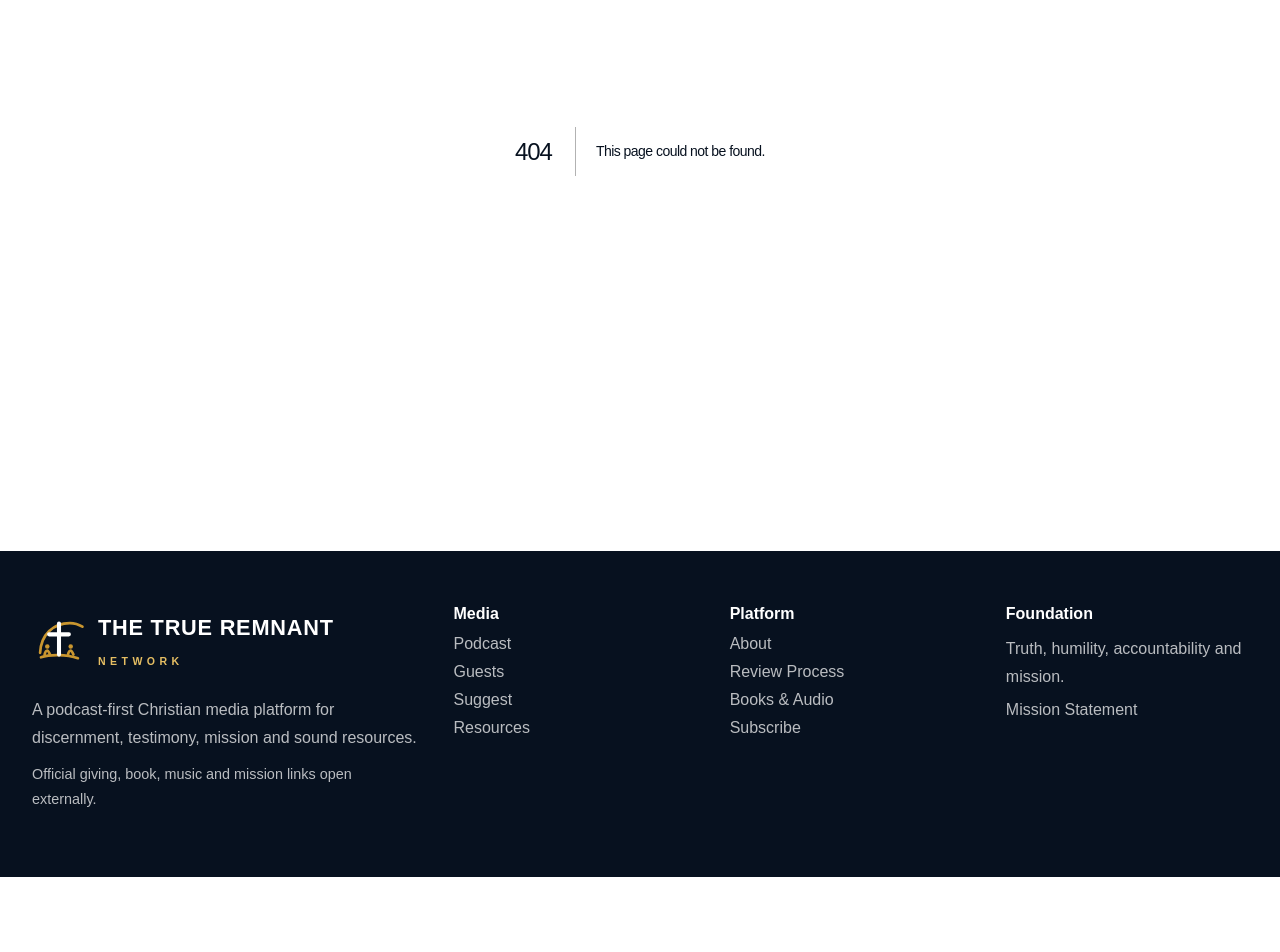
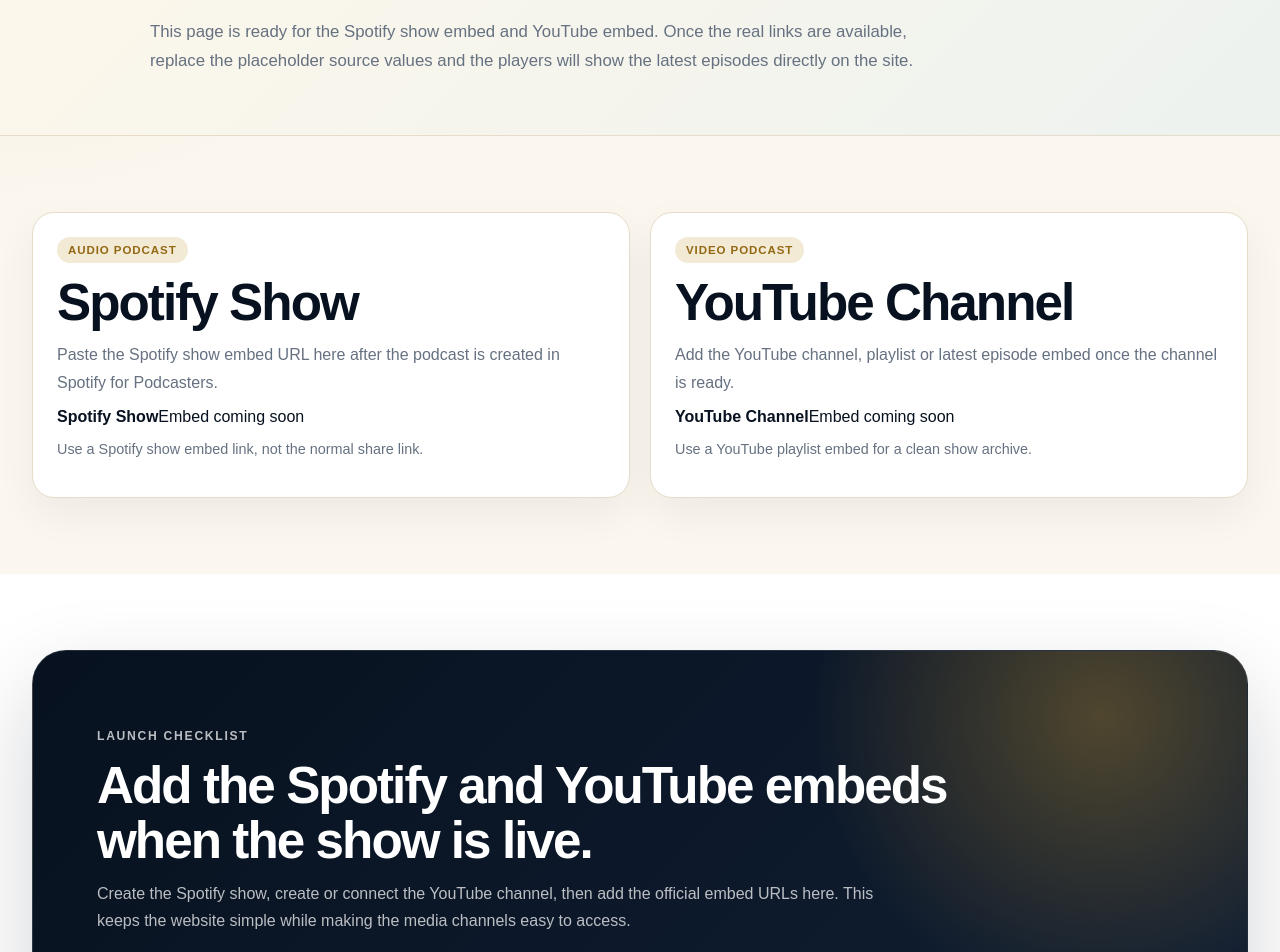
Before and after one commit to dakande85-bit/the-true-remnant-network, a Next.js app: page /social-media in a window 1280 px wide. Before the commit this address had no page. Shown: the part 320-1272 px from the top of the page. Before the commit the page ends 1197 px from the top, so only its background shows below. Built offline with nearby package versions, Linux system fonts and the light colour scheme.

Commit message:
Add social media embed page

```diff
--- /dev/null
+++ b/src/app/social-media/page.tsx
@@ -0,0 +1,76 @@
+const channels = [
+  {
+    title: "Spotify Show",
+    label: "Audio podcast",
+    description: "Paste the Spotify show embed URL here after the podcast is created in Spotify for Podcasters.",
+    embedTitle: "Spotify show embed placeholder",
+    iframeSrc: "",
+    note: "Use a Spotify show embed link, not the normal share link."
+  },
+  {
+    title: "YouTube Channel",
+    label: "Video podcast",
+    description: "Add the YouTube channel, playlist or latest episode embed once the channel is ready.",
+    embedTitle: "YouTube embed placeholder",
+    iframeSrc: "",
+    note: "Use a YouTube playlist embed for a clean show archive."
+  }
+];
+
+export default function SocialMediaPage() {
+  return (
+    <>
+      <section className="page-hero clean-page-hero">
+        <div className="container narrow-copy">
+          <p className="kicker">Social Media</p>
+          <h1>Watch, listen and follow The True Remnant.</h1>
+          <p>
+            This page is ready for the Spotify show embed and YouTube embed. Once the real links are available, replace
+            the placeholder source values and the players will show the latest episodes directly on the site.
+          </p>
+        </div>
+      </section>
+
+      <section className="section">
+        <div className="container grid grid-2">
+          {channels.map((channel) => (
+            <article className="card social-card" key={channel.title}>
+              <span className="badge">{channel.label}</span>
+              <h2>{channel.title}</h2>
+              <p>{channel.description}</p>
+              <div className="embed-shell">
+                {channel.iframeSrc ? (
+                  <iframe
+                    title={channel.embedTitle}
+                    src={channel.iframeSrc}
+                    allow="autoplay; clipboard-write; encrypted-media; fullscreen; picture-in-picture"
+                    loading="lazy"
+                  />
+                ) : (
+                  <div className="embed-placeholder">
+                    <strong>{channel.title}</strong>
+                    <span>Embed coming soon</span>
+                  </div>
+                )}
+              </div>
+              <p className="footer-note">{channel.note}</p>
+            </article>
+          ))}
+        </div>
+      </section>
+
+      <section className="section section-muted">
+        <div className="container">
+          <div className="cta-panel">
+            <p className="kicker">Launch checklist</p>
+            <h2>Add the Spotify and YouTube embeds when the show is live.</h2>
+            <p>
+              Create the Spotify show, create or connect the YouTube channel, then add the official embed URLs here.
+              This keeps the website simple while making the media channels easy to access.
+            </p>
+          </div>
+        </div>
+      </section>
+    </>
+  );
+}
```
